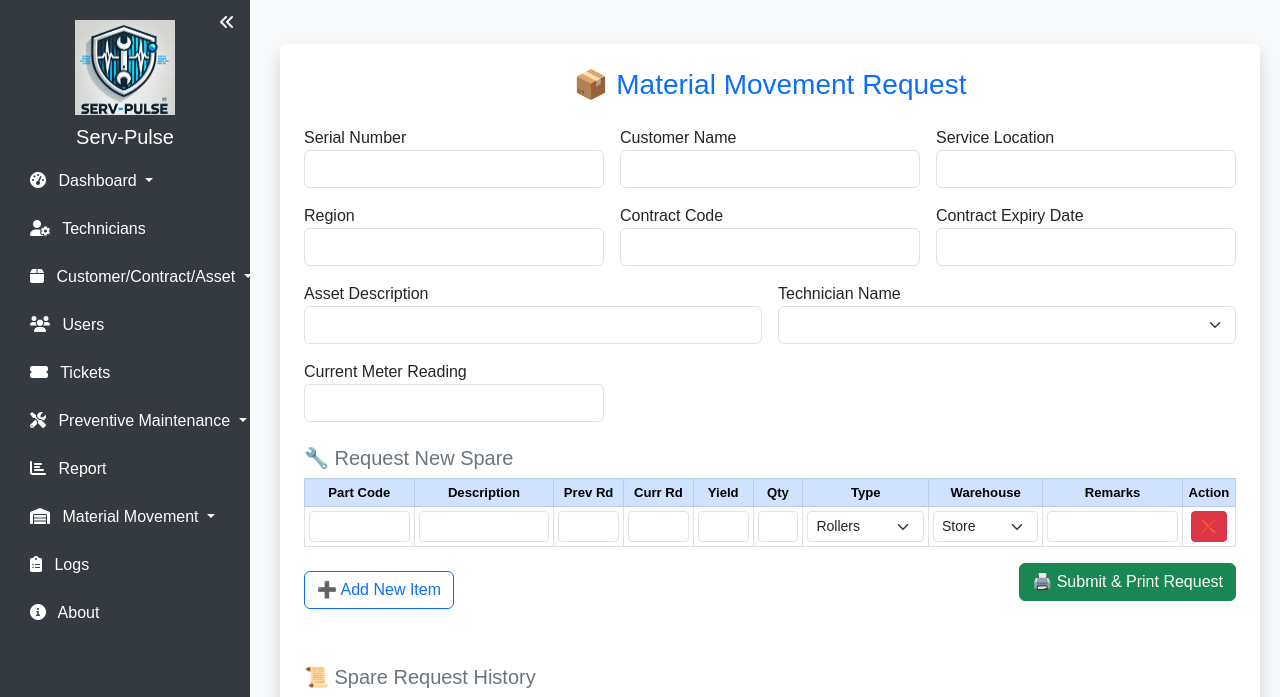
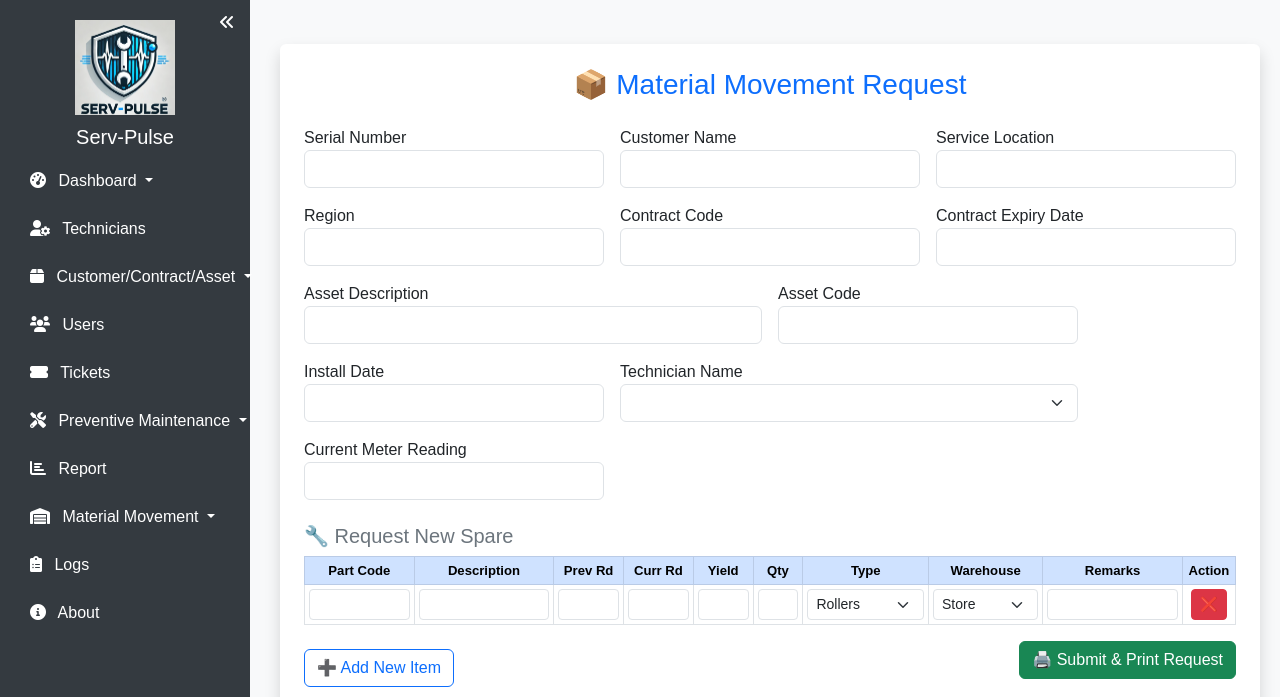
Before and after one commit to dev-saifar/servicepulse, a Python web app: template app/templates/material/material_movement.html in a window 1280 px wide. Shown: the top 697 px of the page. Run offline with Jinja, Linux system fonts and the light colour scheme; the template is opened without the code that fills it, so the values that code supplies are empty.

Commit message:
changes local

```diff
--- a/app/templates/material/material_movement.html
+++ b/app/templates/material/material_movement.html
@@ -36,6 +36,15 @@
             <label>Asset Description</label>
             <input type="text" id="asset_Description" class="form-control" readonly>
         </div>
+        <div class="col-md-4">
+    <label>Asset Code</label>
+    <input type="text" id="asset_code" class="form-control" readonly>
+</div>
+<div class="col-md-4">
+    <label>Install Date</label>
+    <input type="text" id="install_date" class="form-control" readonly>
+</div>
+
         <div class="col-md-6">
             <label>Technician Name</label>
             <select id="technician" class="form-select"></select>
@@ -141,6 +150,9 @@
                 document.getElementById("contract").value = data.contract;
                 document.getElementById("contract_expiry_date").value = data.contract_expiry_date;
                 document.getElementById("asset_Description").value = data.asset_Description;
+                document.getElementById("asset_code").value = data.asset_code || '';
+document.getElementById("install_date").value = data.install_date || '';
+
 
                 // Fetch and display history for this serial number
                 fetchHistory(serial);
@@ -245,6 +257,8 @@ function calculateYield(input) {
             customer_name: document.getElementById("customer_name").value,
             service_location: document.getElementById("service_location").value,
             region: document.getElementById("region").value,
+            asset_code: document.getElementById("asset_code").value,
+
             contract: document.getElementById("contract").value,
             contract_expiry_date: document.getElementById("contract_expiry_date").value,
             product_code: part_code,
--- a/app/templates/material/print_request.html
+++ b/app/templates/material/print_request.html
@@ -93,6 +93,8 @@
             <strong>Technician Name:</strong> <span id="technician"></span>
         </div>
         <div class="pending-info">
+            <strong>Asset Code:</strong> <span id="asset_code"></span><br>
+            <strong>Install Date:</strong> <span id="install_date"></span><br>
             <p><strong>Warranty Pending:</strong> <span id="warranty_pending">{{ request_data.warranty_pending }}</span></p>
             <p><strong>FOC Pending:</strong> <span id="foc_pending">{{ request_data.foc_pending }}</span></p>
             <p><strong>Printed On:</strong> <span id="printed_on"></span></p>
@@ -169,6 +171,9 @@
             document.getElementById("serial_number").textContent = requestData.serial_number;
             document.getElementById("technician").textContent = requestData.technician_name;
             document.getElementById("printed_on").textContent = new Date().toLocaleString();
+            document.getElementById("asset_code").textContent = requestData.asset_code || '';
+            document.getElementById("install_date").textContent = requestData.install_date || '';
+
 
 
             // ✅ Check if contract code starts with "MDS" or "DS" and update title
```
Also changed, not shown: app/modules/material.py (+11 -1 lines), 1 other file.
